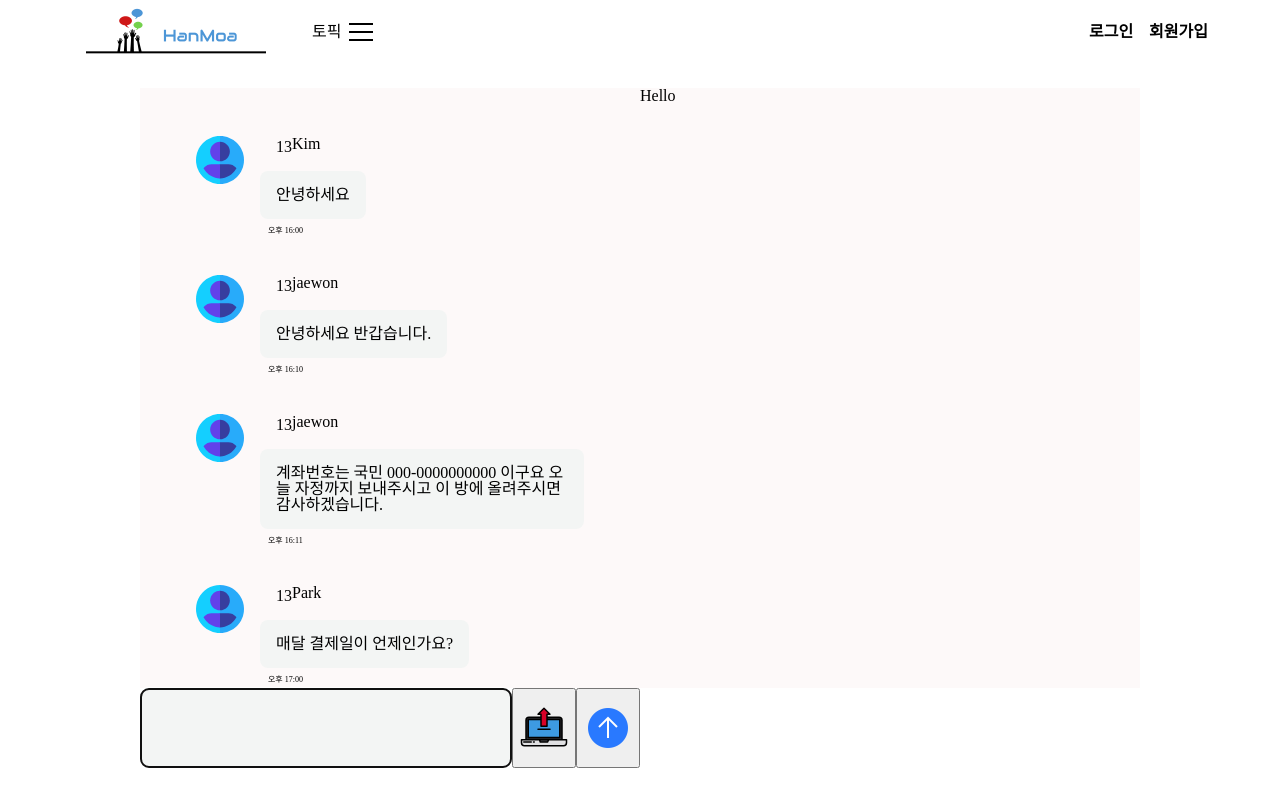
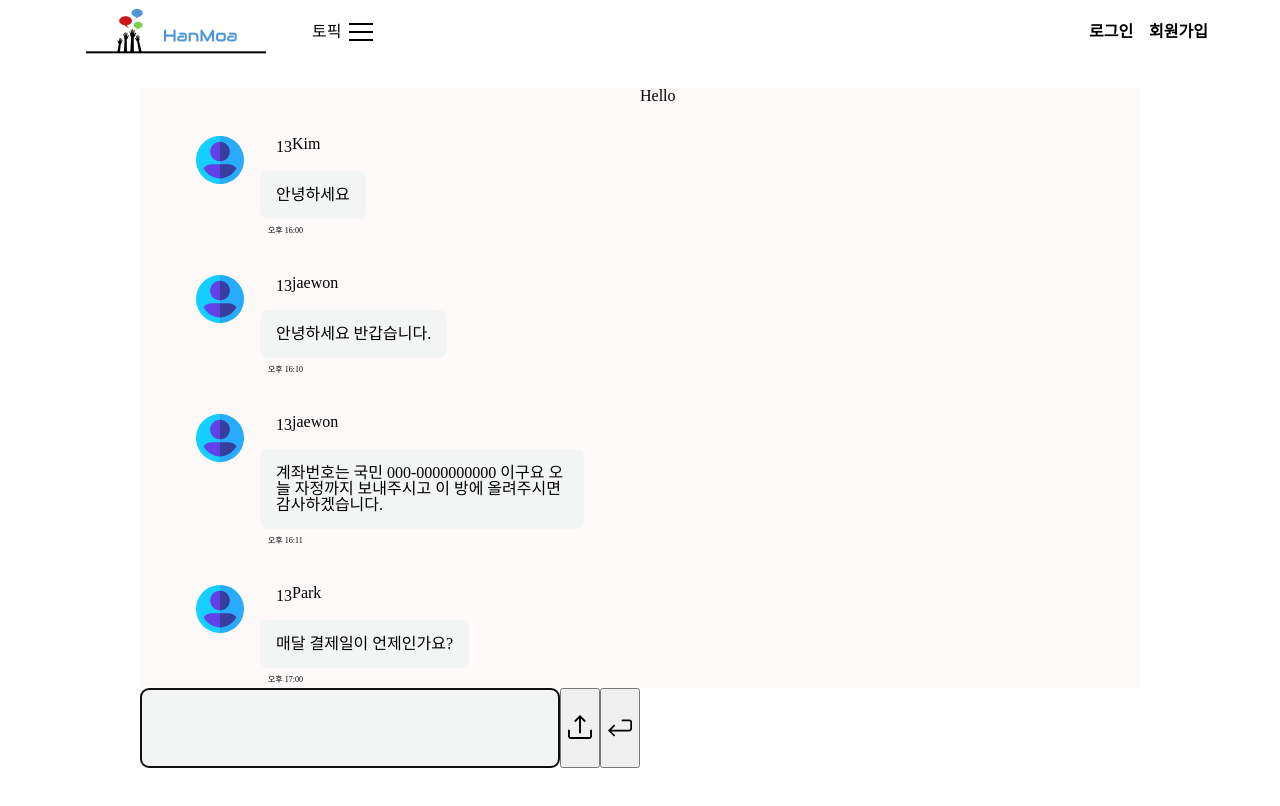
Before and after one commit to dante01yoon/Hanmoa, a React app in the folder fe/: page /room/signup in a window 1280 px wide. Shown: the top 806 px of the page. Built offline with nearby package versions, Linux system fonts and the light colour scheme; the HTML template or start-up script is replaced by a standard one.

Commit message:
Update: 아이콘 수정

```diff
--- a/fe/src/components/embed/chatRoom.tsx
+++ b/fe/src/components/embed/chatRoom.tsx
@@ -2,8 +2,7 @@ import React, { FC, ReactNode, useRef, useEffect, useState } from "react";
 import { useFormik } from "formik";
 import styled from "styled-components";
 
-import Send from "src/asset/send.png";
-import SendBefore from "src/asset/send-before.png";
+import enter from "src/asset/enter.svg";
 import upload from "src/asset/upload.svg";
 const StyledSelf = styled.div`
   background-color: ${(p) => p.theme.colors.yello_white};
@@ -49,19 +48,17 @@ const StyledUploadButton = styled.button`
  &::after{
   content: "";
   display: inline-block;
-  width: 48px;
-  height: 48px;
+  width: 24px;
+  height: 24px;
   background: url(${upload}) center/100%;
-
-
 `;
 const StyledSubmitButton = styled.button<{ clicked: boolean }>`
   &::after {
     content: "";
     display:block;
-    width: 48px;
-    height: 48px;
-    background-image: url('${(p) => (p.clicked ? SendBefore : Send)}');
+    width: 24px;
+    height: 24px;
+    background-image: url(${enter});
     background-position: center;
     background-size: cover;
     transition: all 0.6s ease;
@@ -73,10 +70,13 @@ interface IEmbedChatProps {
 interface IChatValues {
   chat: string;
 }
+
 interface IRefObject {
   textareaRef: React.RefObject<HTMLTextAreaElement>;
 }
+
 const INITIAL_TEXTAREA_VALUE = "Write your message..." as const;
+
 const EmbedChatRoom: FC<IEmbedChatProps> = ({ children }) => {
   // const [hasFocused, setHasFocused] = useState(false);
   const [isFocusing, setIsFocusing] = useState(false);
--- a/fe/src/components/infiniteScroll/InfiniteScroll.ts
+++ b/fe/src/components/infiniteScroll/InfiniteScroll.ts
@@ -28,8 +28,12 @@ const useInfiniteScroll = <S>( parameters: IUseInfiniteScrollParams<S>) => {
       if(entry.isIntersecting){
         cb();
       }
-      io.current?.observe(target.current);
+      // io.current?.observe();
     }, options);
+
+    return (() => {
+      io.current?.disconnect();
+    })
   },[target]);
 }
 
--- a/fe/src/pages/home/index.tsx
+++ b/fe/src/pages/home/index.tsx
@@ -33,16 +33,6 @@ const HomePage = withRouter(({ location: { pathname } }) => {
 
   }, []);
 
-  useInfiniteScroll({
-    target: data,
-    cb: () => {
-      console.log("console useInfinitescroll")
-      dispatch(getTopicActions.REQUEST())
-    },
-    options: {
-      root: homeRef.current
-    }
-  });
   const handleClick: (data: ICardData) => void = (data) => {
     setModal({
       type: "OPEN",
```
Also changed, not shown: fe/src/asset/enter.svg (added), fe/src/asset/upload.svg.
